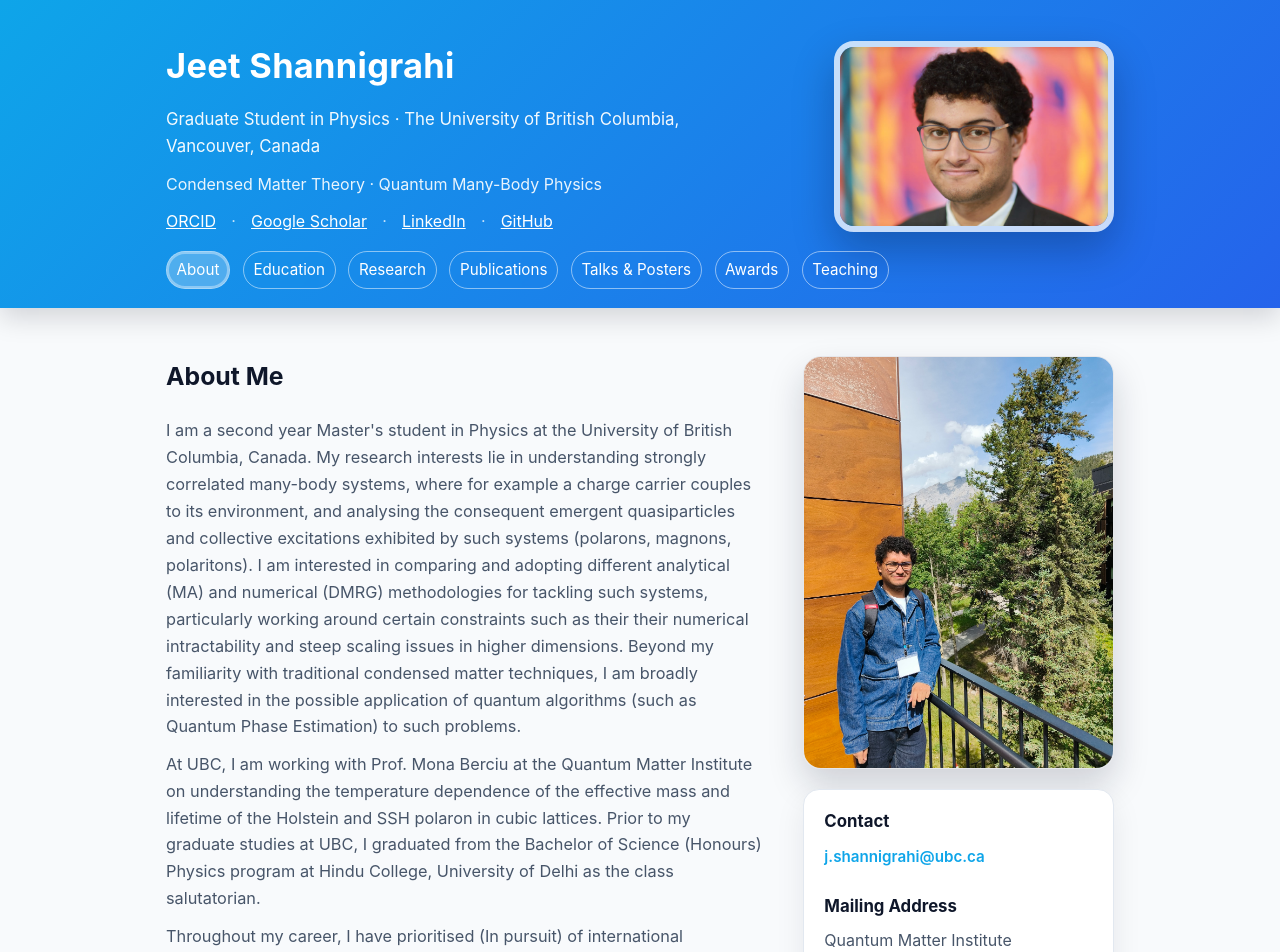
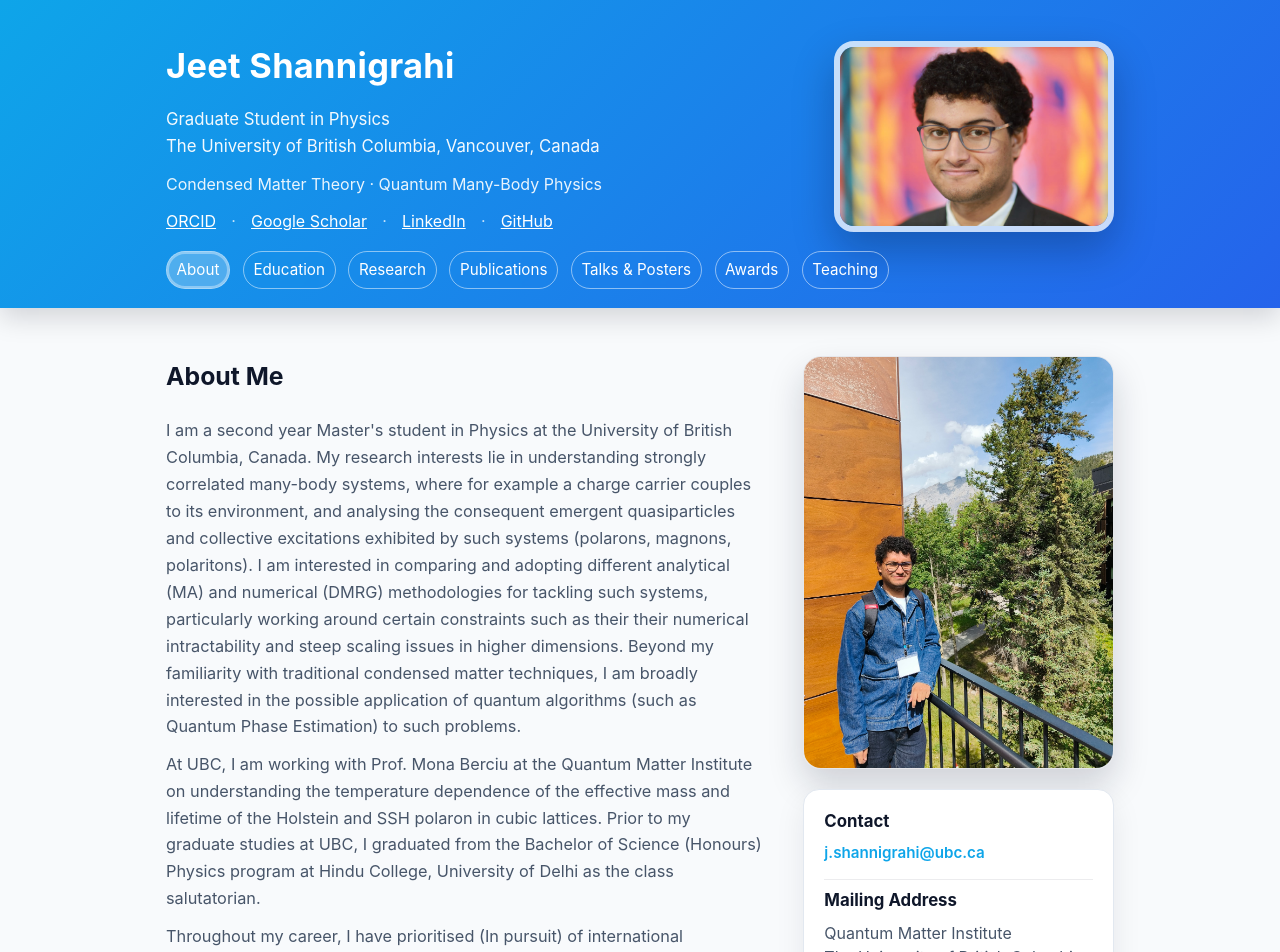
Before and after one commit to JeetShannigrahi21/JeetShannigrahi21.github.io, a Jekyll site: the page built from index.md, in a window 1280 px wide. Shown: the top 952 px of the page. Built offline with Jekyll 4.4.1, drawn with Linux system fonts in a browser that asks for light colours.

Commit message:
Enhance landing page contact details

```diff
--- a/_includes/footer.html
+++ b/_includes/footer.html
@@ -1,8 +1,9 @@
 <footer class="site-footer">
   <div class="container footer-grid">
     <div>&copy; <span id="year"></span> Jeet Shannigrahi</div>
-    <div class="counter">
-      <img alt="Visitor count" src="https://hitscounter.dev/count/tag.svg?url={{ site.url | url_encode }}&title=visits">
+    <div class="counter" aria-live="polite">
+      <span class="counter-label">Visitor Count:</span>
+      <span id="visitor-count" class="counter-value">—</span>
     </div>
   </div>
 </footer>
--- a/_includes/hero.html
+++ b/_includes/hero.html
@@ -2,9 +2,9 @@
   <div class="hero-text">
     <h1 class="title">Jeet Shannigrahi</h1>
     <p class="subtitle">
-  Graduate Student in Physics · The University of British Columbia,<br>
-  Vancouver, Canada
-</p>
+      Graduate Student in Physics<br>
+      The University of British Columbia, Vancouver, Canada
+    </p>
     <p class="tagline">Condensed Matter Theory · Quantum Many-Body Physics</p>
     <div class="links">
       <a href="https://orcid.org/0009-0004-2474-2030" target="_blank" rel="noopener">ORCID</a><span>·</span>
--- a/assets/css/style.css
+++ b/assets/css/style.css
@@ -26,7 +26,9 @@ tbody td{padding:.55rem .6rem;border-top:1px solid var(--line)}
 a{color:#0369a1}a:hover{color:var(--accent)}
 .site-footer{border-top:1px solid var(--line);margin-top:2.5rem;background:#f1f5f9;padding:1rem 0}
 .footer-grid{display:flex;align-items:center;justify-content:space-between;gap:1rem;flex-wrap:wrap}
-.counter img{vertical-align:middle}
+.counter{display:flex;align-items:center;gap:.35rem;font-size:.95rem;color:var(--muted)}
+.counter-label{font-weight:600;text-transform:uppercase;letter-spacing:.04em;font-size:.8rem;color:var(--muted)}
+.counter-value{font-weight:700;color:var(--text);font-variant-numeric:tabular-nums;min-width:3ch}
 .landing-grid{display:grid;grid-template-columns:minmax(0,2.5fr) minmax(0,1.3fr);gap:2.5rem;align-items:start;margin:3rem 0 2rem}
 .landing-grid h2{font-size:1.55rem;margin-top:0}
 .bio p{margin:.65rem 0;color:var(--muted);font-size:1.02rem}
@@ -35,18 +37,21 @@ a{color:#0369a1}a:hover{color:var(--accent)}
 .bio-sidebar{display:flex;flex-direction:column;gap:1.25rem}
 .bio-sidebar>*{width:100%}
 .about-photo{width:100%;max-width:320px;border-radius:18px;object-fit:cover;box-shadow:0 16px 35px rgba(15,23,42,.18);border:1px solid rgba(15,23,42,.08)}
-.contact-card{background:var(--card);border:1px solid var(--line);border-radius:16px;padding:1.1rem 1.25rem;box-shadow:0 12px 30px rgba(15,23,42,.08)}
-.contact-card h3{margin:0 0 .5rem;font-size:1.05rem}
+.contact-card{background:var(--card);border:1px solid var(--line);border-radius:16px;padding:1.1rem 1.25rem;box-shadow:0 12px 30px rgba(15,23,42,.08);display:flex;flex-direction:column;gap:.9rem}
+.contact-section{display:flex;flex-direction:column;gap:.25rem}
+.contact-section+.contact-section{padding-top:.45rem;border-top:1px solid rgba(15,23,42,.08)}
+.contact-card h3{margin:0;font-size:1.05rem}
 .contact-card ul{
   list-style:none;
-  margin:0 0 1.5rem;  /* bottom margin adds space before "Mailing Address" */
+  margin:0;
   padding:0;
   display:grid;
-  gap:.45rem;
+  gap:.35rem;
 }
 .contact-card li{font-size:.95rem;color:var(--muted)}
 .contact-card li strong{color:var(--text);font-weight:600}
-.contact-card p{margin:0;color:var(--muted);line-height:1.55}
+.contact-card p{margin:.1rem 0 0;color:var(--muted);line-height:1.55}
+.mailing-address{margin-top:.15rem}
 .contact-card a{text-decoration:none;color:var(--accent);font-weight:600}
 .contact-card a:hover{color:#0284c7}
 .quick-links {
--- a/assets/js/script.js
+++ b/assets/js/script.js
@@ -5,3 +5,18 @@ document.querySelectorAll('a[href^="#"]').forEach(a=>{
   });
 });
 const y=document.getElementById('year'); if (y) y.textContent=new Date().getFullYear();
+
+const visitorEl=document.getElementById('visitor-count');
+if(visitorEl){
+  const endpoint='https://api.countapi.xyz/hit/jeetshannigrahi21.github.io/visits';
+  fetch(endpoint)
+    .then(r=>r.ok?r.json():Promise.reject())
+    .then(data=>{
+      if(typeof data.value==='number'){
+        visitorEl.textContent=data.value.toLocaleString('en-US');
+      }else{
+        visitorEl.textContent='—';
+      }
+    })
+    .catch(()=>{visitorEl.textContent='—';});
+}
--- a/index.md
+++ b/index.md
@@ -28,19 +28,23 @@ permalink: /
 
     <!-- ONE contact-card wrapping both contact + mailing address -->
     <div class="contact-card">
-      <h3>Contact</h3>
-      <ul>
-        <li><a href="mailto:j.shannigrahi@ubc.ca">j.shannigrahi@ubc.ca</a></li>
-      </ul>
+      <div class="contact-section">
+        <h3>Contact</h3>
+        <ul>
+          <li><a href="mailto:j.shannigrahi@ubc.ca">j.shannigrahi@ubc.ca</a></li>
+        </ul>
+      </div>
 
-      <h3>Mailing Address</h3>
-      <p>
-        Quantum Matter Institute<br>
-        The University of British Columbia<br>
-        2355 East Mall<br>
-        Vancouver, BC<br>
-        Canada V6T 1Z4
-      </p>
+      <div class="contact-section">
+        <h3>Mailing Address</h3>
+        <p class="mailing-address">
+          Quantum Matter Institute<br>
+          The University of British Columbia<br>
+          2355 East Mall<br>
+          Vancouver, BC<br>
+          Canada V6T 1Z4
+        </p>
+      </div>
     </div>
 
 
```
